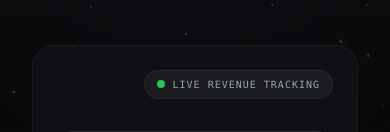
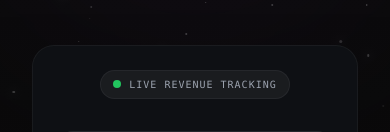
Before and after one commit to 1n1scalez/1n1-web-design, a React (Vite) app: page / in a window 390 px wide. Shown: the part 576-708 px from the top of the page. Built offline with nearby package versions, Linux system fonts and the light colour scheme.

Commit message:
style: Center Live Revenue Tracking badge on mobile

```diff
--- a/components/AnalyticsDashboard.tsx
+++ b/components/AnalyticsDashboard.tsx
@@ -12,7 +12,7 @@
             <div className="relative z-10 bg-[#0f1115]/90 rounded-[22px] p-6 md:p-8 w-full border border-white/5 overflow-hidden">
 
                 {/* Top Header - Live Indicator */}
-                <div className="flex justify-end mb-8">
+                <div className="flex justify-center md:justify-end mb-8">
                     <div className="flex items-center gap-2 px-3 py-1.5 rounded-full bg-white/5 border border-white/5">
                         <span className="relative flex h-2 w-2">
                             <span className="animate-ping absolute inline-flex h-full w-full rounded-full bg-green-400 opacity-75"></span>
```
